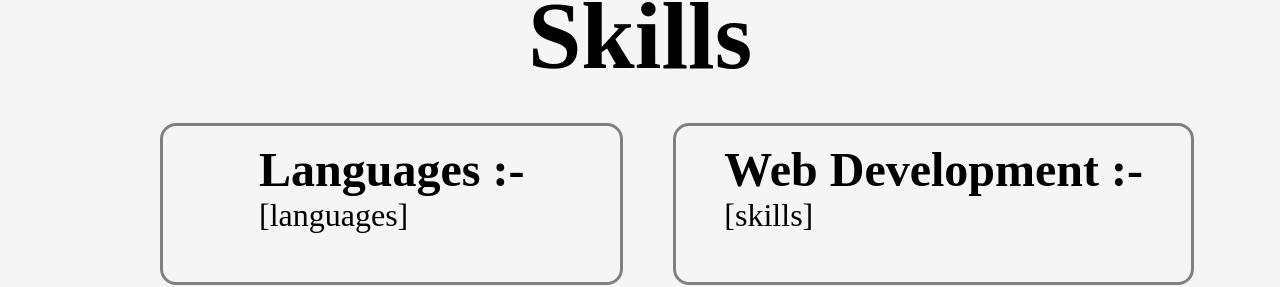
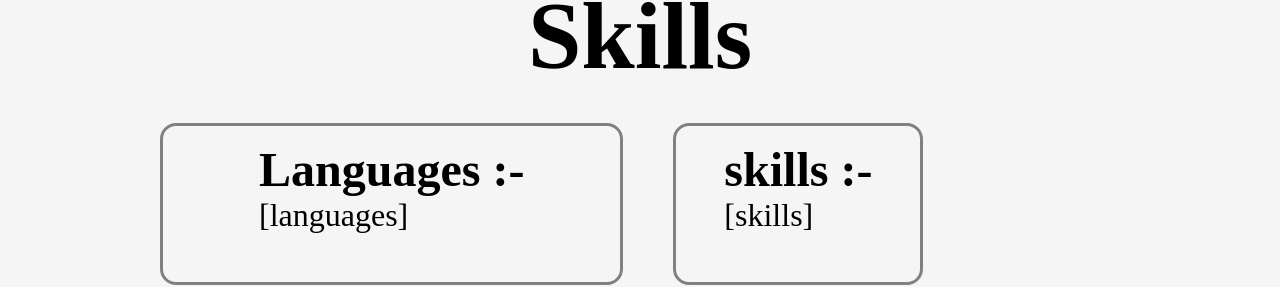
Before and after one commit to Ujjawal-04/Portfolio-Structure-and-Format, a Next.js app: page / in a window 1280 px wide. Shown: the part 1116-1403 px from the top of the page. Built offline with nearby package versions, Linux system fonts and the light colour scheme.

Commit message:
Update Skills.jsx

```diff
--- a/src/app/Components/Skills/Skills.jsx
+++ b/src/app/Components/Skills/Skills.jsx
@@ -11,7 +11,7 @@ const Skills = () => {
 [languages]
     </div>
     <div className={styles.web}>
-    <h2>Web Development :- </h2>
+    <h2>skills :- </h2>
      [skills]
     </div>
     </div>
```
